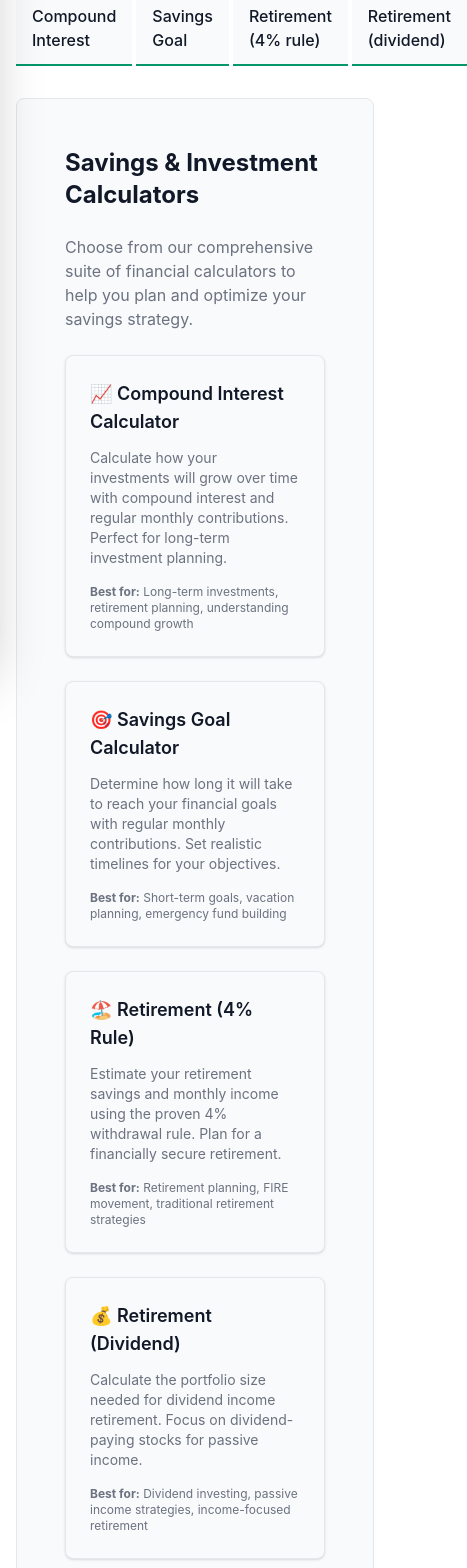
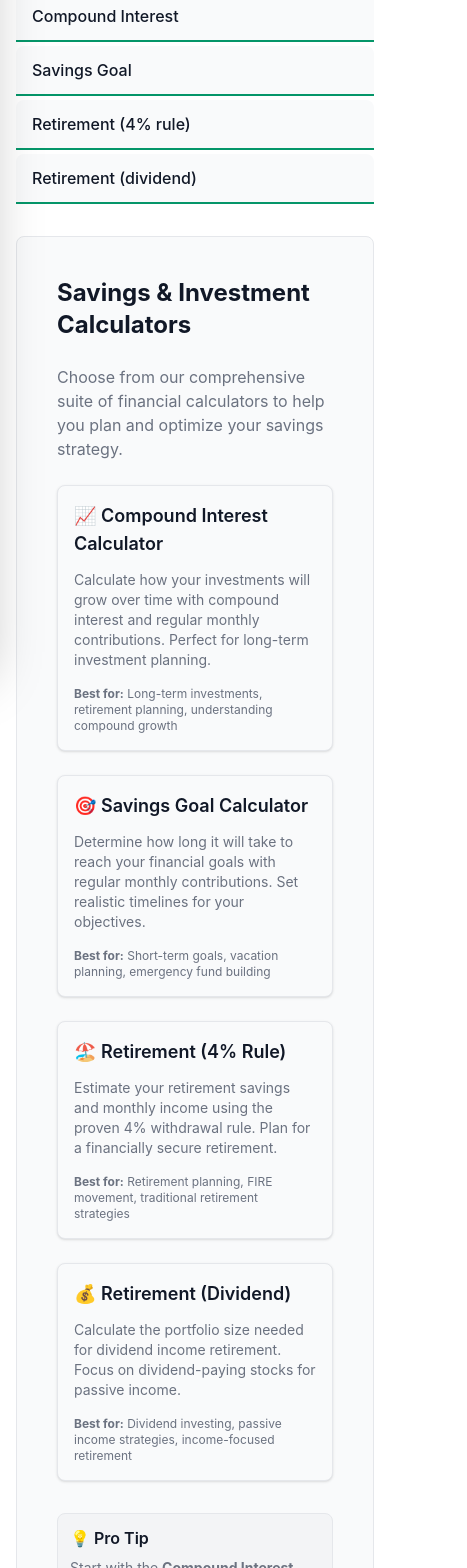
Before and after one commit to samuel-kar/invest-ed, a React (Vite) app in the folder frontend/: page /savings in a window 390 px wide. Shown: the part 180-1748 px from the top of the page, 467 px wide, since content can reach past the window. Built offline with nearby package versions, Linux system fonts and the light colour scheme.

Commit message:
fix overflow in mobile

```diff
--- a/frontend/src/components/savings/SavingsOverview.tsx
+++ b/frontend/src/components/savings/SavingsOverview.tsx
@@ -3,7 +3,7 @@ import { Link } from '@tanstack/react-router'
 export default function SavingsOverview() {
   return (
     <div className="max-w-6xl mx-auto">
-      <div className="p-6">
+      <div className="p-4 md:p-6">
         <h2
           className="text-2xl font-bold mb-6"
           style={{ color: 'var(--text-primary)' }}
@@ -18,7 +18,7 @@ export default function SavingsOverview() {
         <div className="grid grid-cols-1 md:grid-cols-2 gap-6">
           <Link
             to="/savings/CompoundInterest"
-            className="block p-6 rounded-lg shadow-sm border transition-all duration-200 hover:shadow-md hover:scale-[1.02]"
+            className="block p-4 md:p-6 rounded-lg shadow-sm border transition-all duration-200 hover:shadow-md hover:scale-[1.02]"
             style={{
               backgroundColor: 'var(--bg-secondary)',
               borderColor: 'var(--border-color)',
@@ -46,7 +46,7 @@ export default function SavingsOverview() {
 
           <Link
             to="/savings/savings-goal"
-            className="block p-6 rounded-lg shadow-sm border transition-all duration-200 hover:shadow-md hover:scale-[1.02]"
+            className="block p-4 md:p-6 rounded-lg shadow-sm border transition-all duration-200 hover:shadow-md hover:scale-[1.02]"
             style={{
               backgroundColor: 'var(--bg-secondary)',
               borderColor: 'var(--border-color)',
@@ -74,7 +74,7 @@ export default function SavingsOverview() {
 
           <Link
             to="/savings/retirement4percent"
-            className="block p-6 rounded-lg shadow-sm border transition-all duration-200 hover:shadow-md hover:scale-[1.02]"
+            className="block p-4 md:p-6 rounded-lg shadow-sm border transition-all duration-200 hover:shadow-md hover:scale-[1.02]"
             style={{
               backgroundColor: 'var(--bg-secondary)',
               borderColor: 'var(--border-color)',
@@ -102,7 +102,7 @@ export default function SavingsOverview() {
 
           <Link
             to="/savings/retirement-dividend"
-            className="block p-6 rounded-lg shadow-sm border transition-all duration-200 hover:shadow-md hover:scale-[1.02]"
+            className="block p-4 md:p-6 rounded-lg shadow-sm border transition-all duration-200 hover:shadow-md hover:scale-[1.02]"
             style={{
               backgroundColor: 'var(--bg-secondary)',
               borderColor: 'var(--border-color)',
@@ -129,7 +129,7 @@ export default function SavingsOverview() {
         </div>
 
         <div
-          className="mt-8 p-4 rounded-lg border"
+          className="mt-8 p-3 md:p-4 rounded-lg border"
           style={{
             backgroundColor: 'var(--bg-tertiary)',
             borderColor: 'var(--border-color)',
--- a/frontend/src/routes/savings.tsx
+++ b/frontend/src/routes/savings.tsx
@@ -20,10 +20,10 @@ function SavingsPage() {
 
         {/* Tab Navigation */}
         <div className="mb-8">
-          <nav className="tab-nav" role="tablist">
+          <nav className="tab-nav flex-col md:flex-row" role="tablist">
             <Link
               to="/savings/CompoundInterest"
-              className="px-4 py-2 rounded-t-lg font-medium transition-colors duration-200"
+              className="px-4 py-2.5 md:py-2 w-full md:w-auto rounded-lg md:rounded-t-lg md:rounded-b-none font-medium transition-colors duration-200"
               style={{
                 backgroundColor: 'var(--bg-secondary)',
                 color: 'var(--text-primary)',
@@ -40,7 +40,7 @@ function SavingsPage() {
             </Link>
             <Link
               to="/savings/savings-goal"
-              className="px-4 py-2 rounded-t-lg font-medium transition-colors duration-200"
+              className="px-4 py-2.5 md:py-2 w-full md:w-auto rounded-lg md:rounded-t-lg md:rounded-b-none font-medium transition-colors duration-200"
               style={{
                 backgroundColor: 'var(--bg-secondary)',
                 color: 'var(--text-primary)',
@@ -57,7 +57,7 @@ function SavingsPage() {
             </Link>
             <Link
               to="/savings/retirement4percent"
-              className="px-4 py-2 rounded-t-lg font-medium transition-colors duration-200"
+              className="px-4 py-2.5 md:py-2 w-full md:w-auto rounded-lg md:rounded-t-lg md:rounded-b-none font-medium transition-colors duration-200"
               style={{
                 backgroundColor: 'var(--bg-secondary)',
                 color: 'var(--text-primary)',
@@ -74,7 +74,7 @@ function SavingsPage() {
             </Link>
             <Link
               to="/savings/retirement-dividend"
-              className="px-4 py-2 rounded-t-lg font-medium transition-colors duration-200"
+              className="px-4 py-2.5 md:py-2 w-full md:w-auto rounded-lg md:rounded-t-lg md:rounded-b-none font-medium transition-colors duration-200"
               style={{
                 backgroundColor: 'var(--bg-secondary)',
                 color: 'var(--text-primary)',
```
